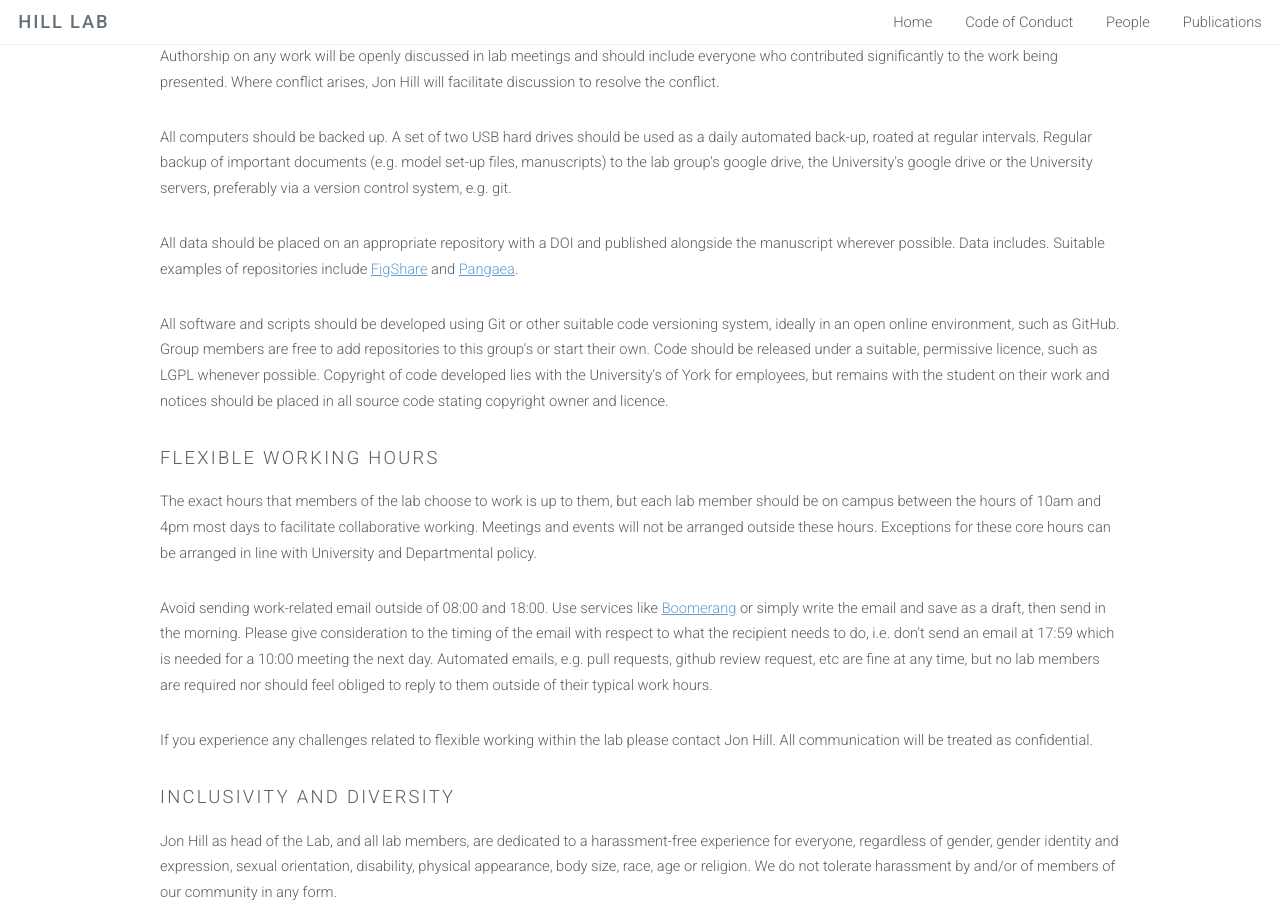
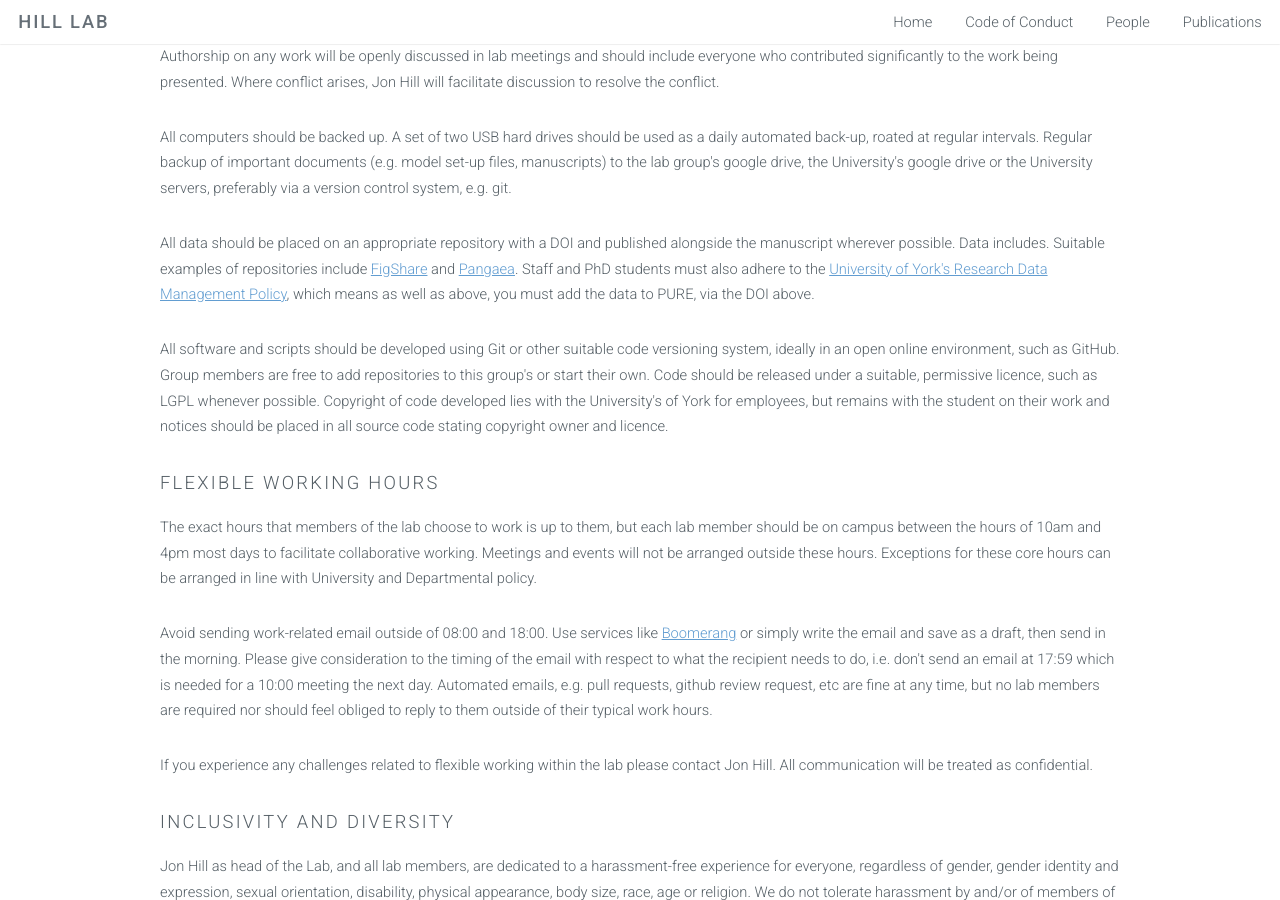
Before and after one commit to EnvModellingGroup/EnvModellingGroup.github.io, a Jekyll site: the page built from coc.html, in a window 1280 px wide and 900 px high, scrolled down 574 px. Built offline with Jekyll 4.4.1, drawn with Linux system fonts in a browser that asks for light colours.

Commit message:
Adding new DMP from UoY

```diff
--- a/coc.html
+++ b/coc.html
@@ -36,7 +36,9 @@ keywords: modelling, environmental, ecological, ecology, environment, computatio
 
       <p>All data should be placed on an appropriate repository with a DOI and published alongside the manuscript wherever possible.
 	      Data includes. Suitable examples of repositories include <a href-"https://figshare.com/">FigShare</a> and
-	      <a href="https://www.pangaea.de/about/">Pangaea</a>.</p>
+	      <a href="https://www.pangaea.de/about/">Pangaea</a>. Staff and PhD students must also adhere to the
+	      <a href="https://www.york.ac.uk/about/departments/support-and-admin/information-services/information-policy/index/research-data-management-policy/">University of
+	      York's Research Data Management Policy</a>, which means as well as above, you must add the data to PURE, via the DOI above.</p>
 
       <p>All software and scripts should be developed using Git or other suitable code versioning system, ideally in
 	      an open online environment, such as GitHub. Group members are free to add repositories to this group's or
```
